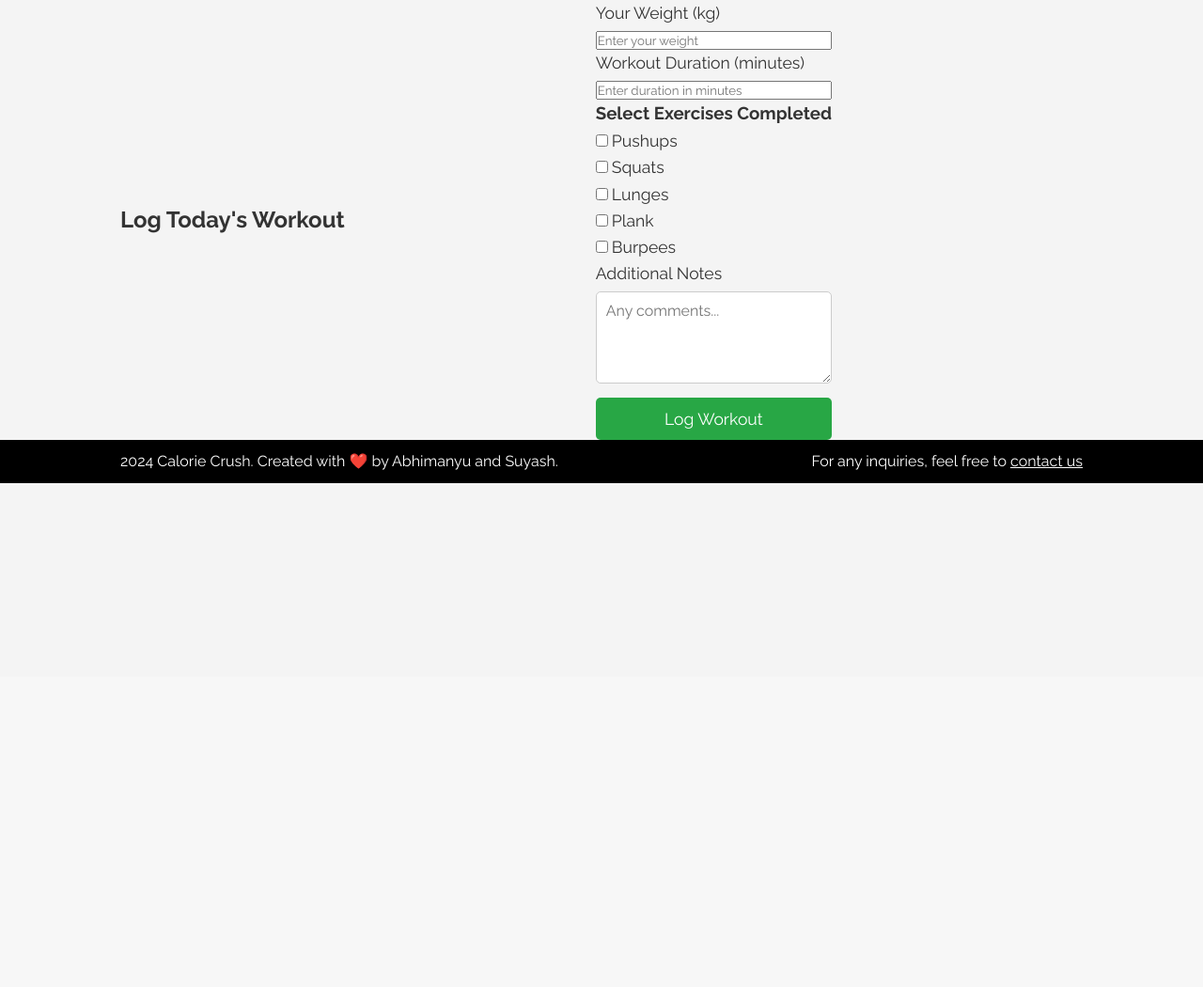
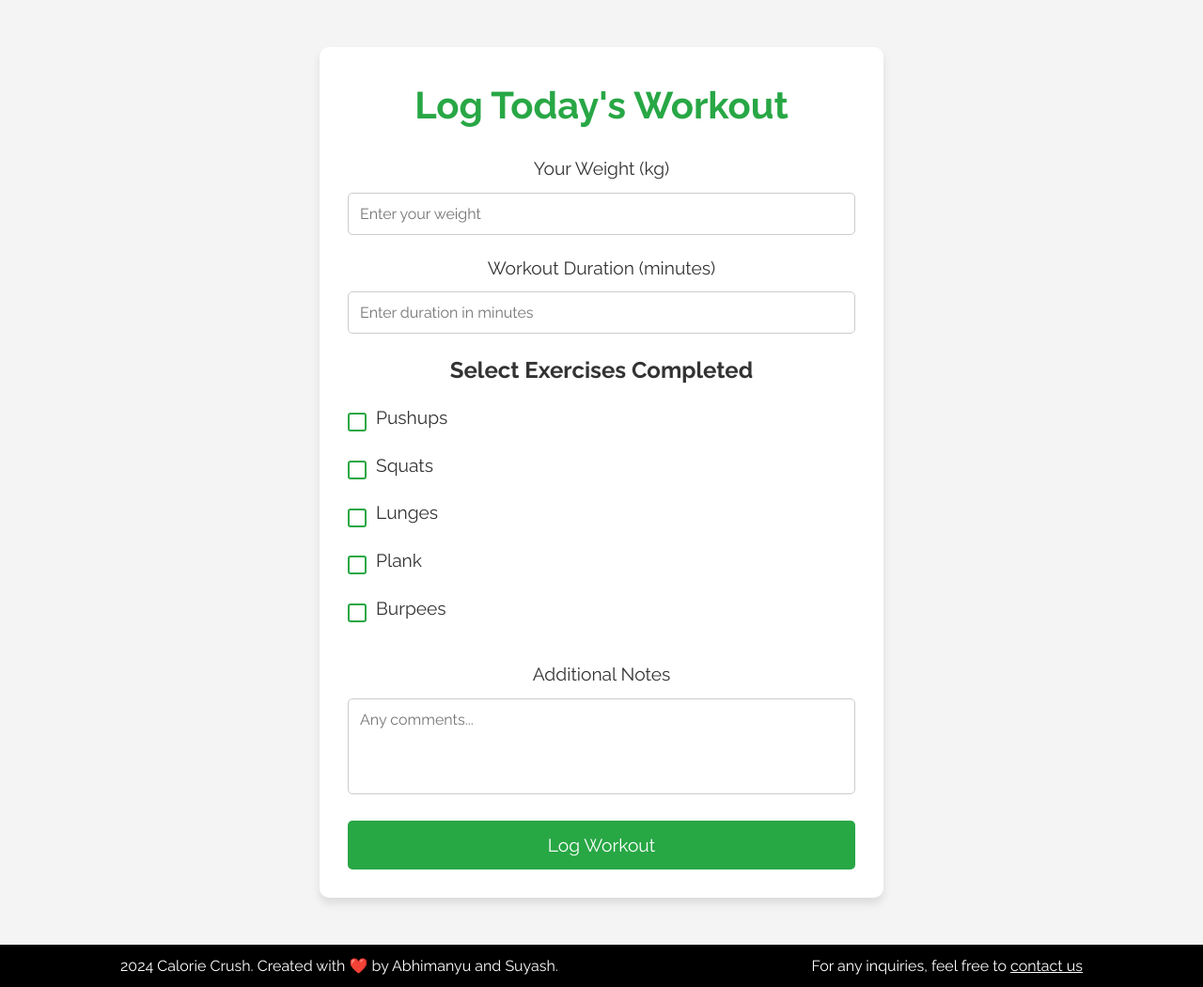
Before and after one commit to Astonix23/Calorie-Crush-main, a Flask app: page /log-workout-page in a window 1280 px wide. Shown: the part 80-1130 px from the top of the page at 94% size. Before the commit the page ends 594 px from the top, so only its background shows below. Run offline with Flask 3, Linux system fonts and the light colour scheme.

Commit message:
Completed log new workout page

```diff
--- a/static/community.css
+++ b/static/community.css
@@ -14,6 +14,7 @@
   box-shadow: 0px 6px 10px rgba(0, 0, 0, 0.1);
   max-width: 1200px;
   width: 100%;
+  height: 810px
 }
 
 .community-content h2 {
--- a/static/index.css
+++ b/static/index.css
@@ -119,6 +119,7 @@
 #contact {
   padding: 2rem 0;
   background-color: #f9f9f9;
+  height: 90vh
 }
 
 form {
--- a/static/log-workout.css
+++ b/static/log-workout.css
@@ -1,79 +1,119 @@
-/* Layout for the workout log section */
+/* Form container inside the log-workout section */
 #log-workout {
+    flex: 1;  /* Ensure the main section takes the available height */
     display: flex;
-    flex-direction: column;
+    justify-content: center;
     align-items: center;
-    padding: 30px 0;
+    padding: 50px 0;
     background-color: #f4f4f4;
 }
 
-  #log-workout h2 {
-    font-size: 2rem;
-    color: #28a745;
-    margin-bottom: 20px;
+#log-workout .form-container {
+    background-color: #fff;
+    padding: 30px;
+    max-width: 600px;
+    width: 100%;
+    border-radius: 10px;
+    box-shadow: 0px 6px 10px rgba(0, 0, 0, 0.1);
     text-align: center;
 }
 
-  /* Form container styling */
-  #log-workout .container {
-    background-color: #fff;
-    padding: 20px;
-    border-radius: 10px;
-    box-shadow: 0px 4px 8px rgba(0, 0, 0, 0.1);
-    width: 60%;
-    display: flex;
-    flex-direction: column;
-    gap: 20px;
+/* Form Header */
+#log-workout h2 {
+    font-size: 2.5rem;
+    margin-bottom: 20px;
+    text-align: center;
+    color: #28a745;
 }
 
-  /* Input field and label styling */
-  #log-workout label {
-    font-size: 1.1rem;
-    color: #333;
-    margin-bottom: 5px;
+/* Form Styling */
+#log-workout form label {
+    font-size: 1.2rem;
+    margin-bottom: 10px;
+    display: block;
 }
 
-  #log-workout input[type="number"],
-  #log-workout textarea {
+#log-workout form input[type="number"],
+#log-workout form textarea {
     width: 100%;
-    padding: 10px;
-    border: 1px solid #ddd;
+    padding: 12px;
+    margin-bottom: 20px;
+    border: 1px solid #ccc;
     border-radius: 5px;
     font-size: 1rem;
 }
 
-  #log-workout textarea {
+#log-workout form textarea {
     resize: none;
 }
 
-  /* Exercise checkbox styling */
-  #log-workout .exercise-list {
-    display: flex;
-    flex-direction: column;
-  }
-
-  #log-workout .exercise-list input[type="checkbox"] {
-    margin-right: 10px;
-  }
-
-  #log-workout .exercise-list label {
-    font-size: 1rem;
-    margin-bottom: 10px;
+#log-workout h3 {
+    margin-bottom: 15px;
+    font-size: 1.5rem;
     color: #333;
 }
 
-  /* Submit button styling */
-  #log-workout input[type="submit"] {
+/* Exercise List Styling */
+.exercise-list {
+    display: flex;
+    flex-direction: column;
+    margin-bottom: 20px;
+}
+
+.exercise-item {
+    display: flex;
+    align-items: center;
+    margin-bottom: 10px;
+}
+
+.exercise-item input[type="checkbox"] {
+    width: 20px;
+    height: 20px;
+    margin-right: 10px;
+    appearance: none;
+    background-color: #fff;
+    border: 2px solid #28a745;
+    border-radius: 3px;
+    cursor: pointer;
+    position: relative;
+    transition: background-color 0.3s, border-color 0.3s;
+}
+
+.exercise-item input[type="checkbox"]:checked {
+    background-color: #28a745;
+    border-color: #28a745;
+}
+
+.exercise-item input[type="checkbox"]:checked::after {
+    content: '';
+    position: absolute;
+    width: 5px;
+    height: 10px;
+    border: solid white;
+    border-width: 0 2px 2px 0;
+    transform: rotate(45deg);
+    left: 6px;
+    top: 2px;
+}
+
+.exercise-item label {
+    font-size: 1.2rem;
+    color: #333;
+}
+
+/* Submit Button Styling */
+#log-workout form input[type="submit"] {
     background-color: #28a745;
     color: white;
-    padding: 10px 20px;
+    border: none;
+    padding: 15px;
+    font-size: 1.2rem;
     border-radius: 5px;
-    font-weight: bold;
-    font-size: 1rem;
     cursor: pointer;
+    width: 100%;
     transition: background-color 0.3s ease;
 }
 
-  #log-workout input[type="submit"]:hover {
+#log-workout form input[type="submit"]:hover {
     background-color: #218838;
 }
--- a/templates/contact-us.html
+++ b/templates/contact-us.html
@@ -35,7 +35,7 @@
             <li class="raleway"><a href="/community-page">Community</a></li>
             <li class="raleway"><a href="/progress-page">Progress</a></li>
             <li class="raleway"><a href="/contact-us-page">Contact Us</a></li>
-            <li class="raleway login-btn"><a href="/login">Log In</a></li>
+            <li class="raleway login-btn"><a href="/login-page">Log In</a></li>
           </ul>
         </nav>
       </div>
--- a/templates/log-workout.html
+++ b/templates/log-workout.html
@@ -1,22 +1,16 @@
 <!DOCTYPE html>
 <html lang="en">
 <head>
-    <link rel="stylesheet" href="static/base.css" />
-    <link rel="stylesheet" href="static/index.css" />
-    <meta charset="UTF-8" />
-    <meta name="viewport" content="width=device-width, initial-scale=1.0" />
-    <meta http-equiv="X-UA-Compatible" content="ie=edge" />
-    <title>Log Workout</title>
     <link rel="preconnect" href="https://fonts.googleapis.com" />
     <link rel="preconnect" href="https://fonts.gstatic.com" crossorigin />
-    <link
-      href="https://fonts.googleapis.com/css2?family=Bebas+Neue&display=swap"
-      rel="stylesheet"
-    />
-    <link
-      href="https://fonts.googleapis.com/css2?family=Raleway:wght@100;400;700&display=swap"
-      rel="stylesheet"
-    />
+    <link href="https://fonts.googleapis.com/css2?family=Bebas+Neue&display=swap" rel="stylesheet" />
+    <link href="https://fonts.googleapis.com/css2?family=Raleway:wght@100;400;700&display=swap" rel="stylesheet" />
+
+    <meta charset="UTF-8">
+    <meta name="viewport" content="width=device-width, initial-scale=1.0">
+    <title>Log Workout</title>
+    <link rel="stylesheet" href="static/base.css">
+    <link rel="stylesheet" href="static/log-workout.css">
 </head>
 <body>
     <header>
@@ -27,9 +21,7 @@
         <nav>
           <ul>
             <li class="raleway"><a href="/">Home</a></li>
-            <li class="raleway">
-              <a href="/fitness-plan-page">Fitness Plan</a>
-            </li>
+            <li class="raleway"><a href="/fitness-plan-page">Fitness Plan</a></li>
             <li class="raleway"><a href="/diet-plan-page">Diet Plan</a></li>
             <li class="raleway"><a href="/community-page">Community</a></li>
             <li class="raleway"><a href="/progress-page">Progress</a></li>
@@ -41,46 +33,43 @@
     </header>
 
     <section id="log-workout">
-      <div class="container">
+        <div class="form-container">
             <h2>Log Today's Workout</h2>
             <form action="/log-workout" method="POST">
                 <label for="weight">Your Weight (kg)</label>
-          <input
-            type="number"
-            id="weight"
-            name="weight"
-            placeholder="Enter your weight"
-            required
-          />
+                <input type="number" id="weight" name="weight" placeholder="Enter your weight" required />
 
                 <label for="duration">Workout Duration (minutes)</label>
-          <input
-            type="number"
-            id="duration"
-            name="duration"
-            placeholder="Enter duration in minutes"
-            required
-          />
+                <input type="number" id="duration" name="duration" placeholder="Enter duration in minutes" required />
 
                 <h3>Select Exercises Completed</h3>
                 <div class="exercise-list">
-            <input type="checkbox" id="exercise1" name="exercise" value="Pushups" />
-            <label for="exercise1">Pushups</label><br />
-            <input type="checkbox" id="exercise2" name="exercise" value="Squats" />
-            <label for="exercise2">Squats</label><br />
-            <input type="checkbox" id="exercise3" name="exercise" value="Lunges" />
-            <label for="exercise3">Lunges</label><br />
-            <input type="checkbox" id="exercise4" name="exercise" value="Plank" />
-            <label for="exercise4">Plank</label><br />
-            <input type="checkbox" id="exercise5" name="exercise" value="Burpees" />
-            <label for="exercise5">Burpees</label><br />
-            <!-- Add more exercises as needed -->
+                    <div class="exercise-item">
+                        <input type="checkbox" id="exercise1" name="exercise" value="Pushups">
+                        <label for="exercise1">Pushups</label>
+                    </div>
+                    <div class="exercise-item">
+                        <input type="checkbox" id="exercise2" name="exercise" value="Squats">
+                        <label for="exercise2">Squats</label>
+                    </div>
+                    <div class="exercise-item">
+                        <input type="checkbox" id="exercise3" name="exercise" value="Lunges">
+                        <label for="exercise3">Lunges</label>
+                    </div>
+                    <div class="exercise-item">
+                        <input type="checkbox" id="exercise4" name="exercise" value="Plank">
+                        <label for="exercise4">Plank</label>
+                    </div>
+                    <div class="exercise-item">
+                        <input type="checkbox" id="exercise5" name="exercise" value="Burpees">
+                        <label for="exercise5">Burpees</label>
+                    </div>
                 </div>
 
                 <label for="notes">Additional Notes</label>
                 <textarea id="notes" name="notes" rows="4" placeholder="Any comments..."></textarea>
 
-          <input type="submit" value="Log Workout" />
+                <input type="submit" value="Log Workout">
             </form>
         </div>
     </section>
@@ -90,7 +79,7 @@
             <p>2024 Calorie Crush. Created with ❤️ by Abhimanyu and Suyash.</p>
             <p>
               For any inquiries, feel free to
-          <a style="color: white" href="#contact">contact us</a>
+              <a style="color: white" href="/contact-us-page">contact us</a>
             </p>
         </div>
     </footer>
--- a/templates/progress.html
+++ b/templates/progress.html
@@ -59,7 +59,7 @@
           <p>75%</p>
         </div>
         <div class="overview-card">
-          <button class="btn">Log New Workout</button>
+          <button class="btn"><a href="/log-workout-page">Log New Workout</a></button>
         </div>
       </div>
 
```
Also changed, not shown: database.json (+53 -0 lines). Lines whose indentation alone changed are shown as unchanged.
